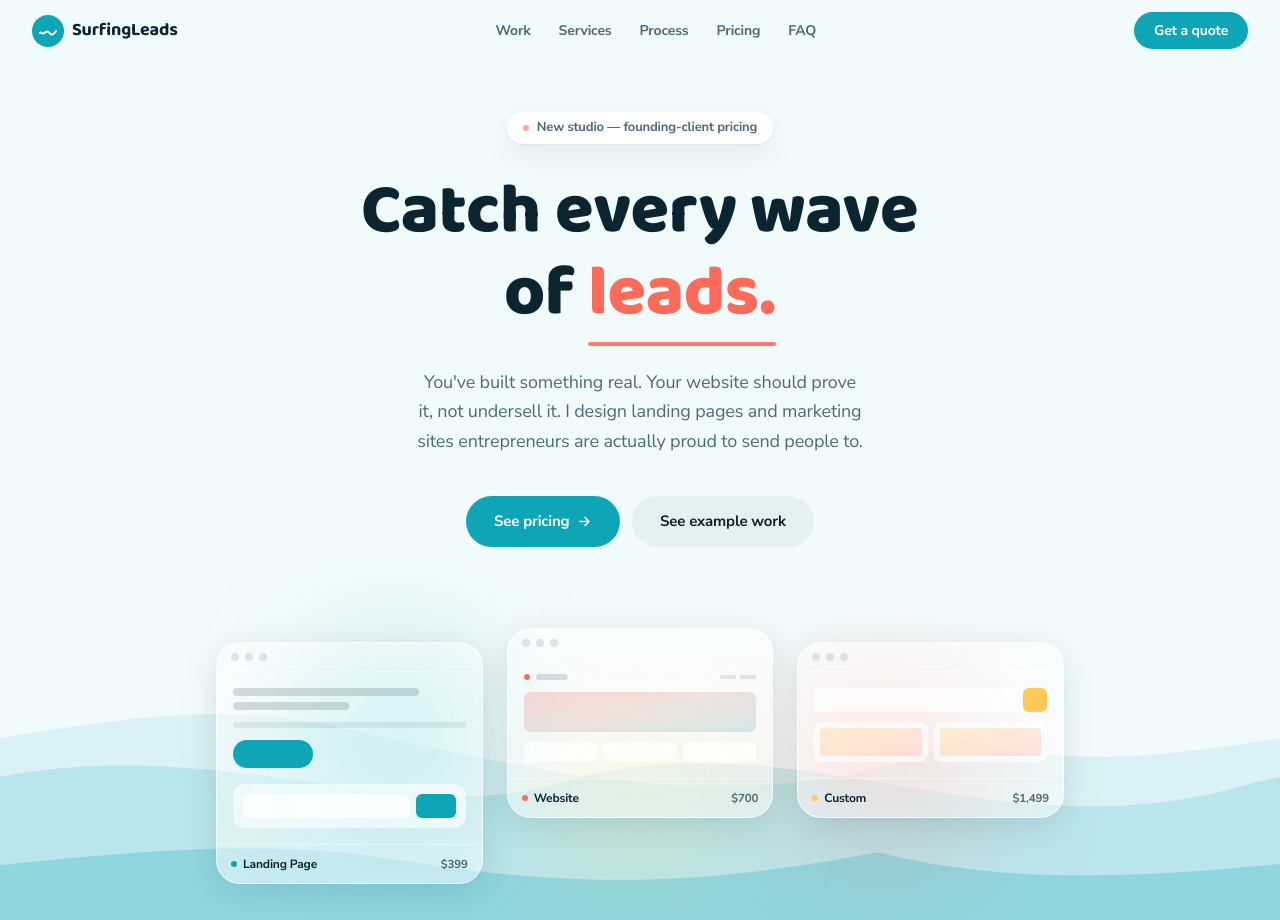
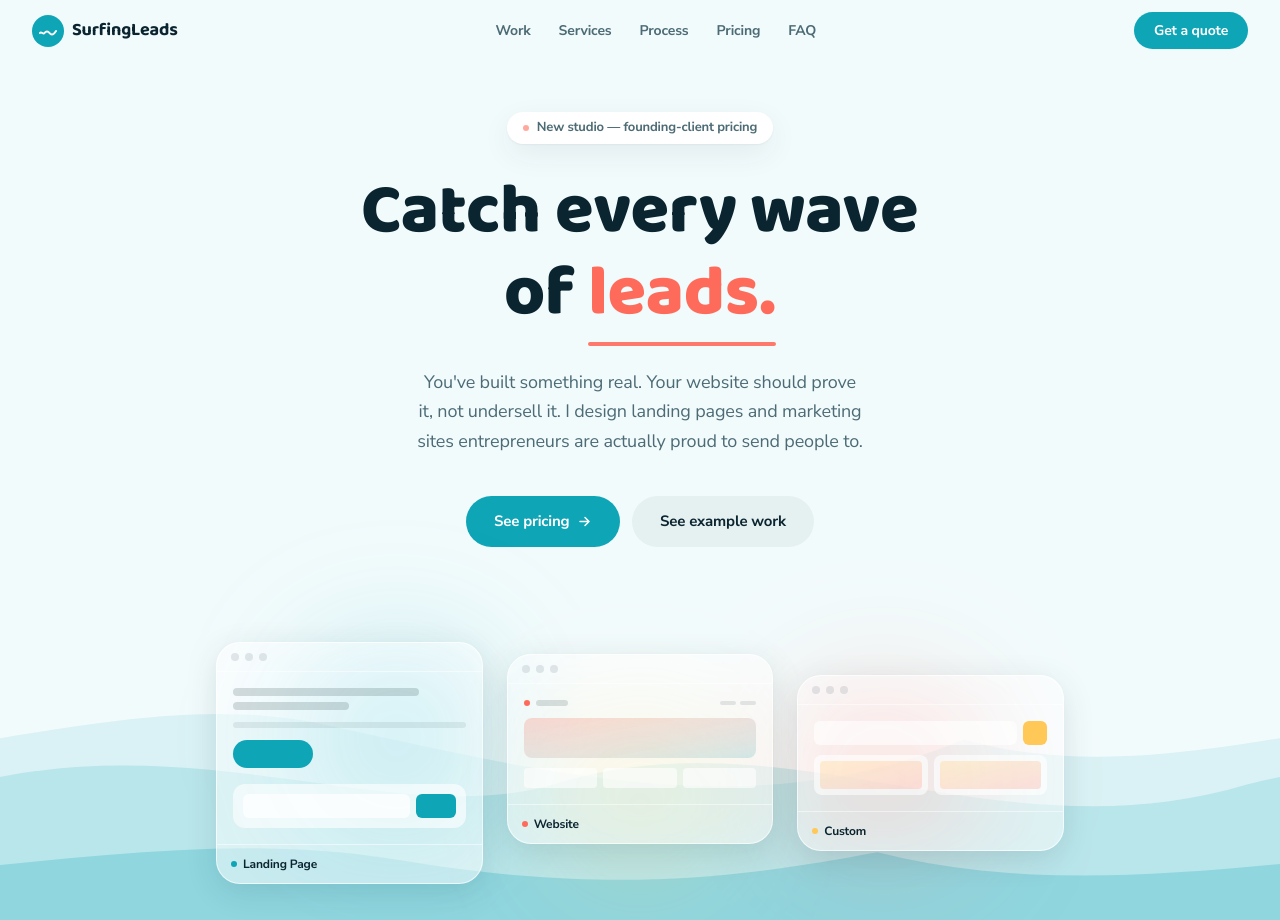
Before and after one commit to Umarzakwan7070/TESTING-, a Next.js app: page / in a window 1280 px wide. Shown: the top 920 px of the page. Built offline with nearby package versions, Linux system fonts and the light colour scheme.

Commit message:
Hero cards: drop price, click to emerge
Removes the price badge from each hero mockup card and makes them
clickable — the selected card scales up and rises to the front while
the others recede and dim slightly.

```diff
--- a/src/components/HeroShowcase.tsx
+++ b/src/components/HeroShowcase.tsx
@@ -1,5 +1,6 @@
 "use client";
 
+import { useState } from "react";
 import { motion } from "framer-motion";
 
 const EASE: [number, number, number, number] = [0.16, 1, 0.3, 1];
@@ -62,29 +63,48 @@ function CustomMock() {
 }
 
 const CARDS = [
-  { key: "landing", label: "Landing Page", price: "$399", mock: LandingPageMock, dot: "bg-ocean", float: 0, delay: 1.1 },
-  { key: "website", label: "Website", price: "$700", mock: WebsiteMock, dot: "bg-coral", float: -14, delay: 1.25 },
-  { key: "custom", label: "Custom", price: "$1,499", mock: CustomMock, dot: "bg-sun", float: 0, delay: 1.4 },
+  { key: "landing", label: "Landing Page", mock: LandingPageMock, dot: "bg-ocean", float: 0, tilt: -8, delay: 1.1 },
+  { key: "website", label: "Website", mock: WebsiteMock, dot: "bg-coral", float: -14, tilt: 0, delay: 1.25 },
+  { key: "custom", label: "Custom", mock: CustomMock, dot: "bg-sun", float: 0, tilt: 8, delay: 1.4 },
 ];
 
 export default function HeroShowcase() {
+  const [active, setActive] = useState<string | null>(null);
+
   return (
-    <div className="relative mx-auto mt-16 w-full max-w-4xl lg:mt-24">
+    <div className="relative mx-auto mt-16 w-full max-w-4xl lg:mt-24" style={{ perspective: 1400 }}>
       <div className="pointer-events-none absolute inset-0 -z-10">
         <div className="absolute left-[10%] top-0 h-48 w-48 rounded-full bg-ocean/20 blur-3xl" />
         <div className="absolute right-[10%] top-10 h-48 w-48 rounded-full bg-coral/20 blur-3xl" />
         <div className="absolute bottom-0 left-1/2 h-40 w-40 -translate-x-1/2 rounded-full bg-sun/20 blur-3xl" />
       </div>
 
-      <div className="grid grid-cols-1 gap-6 sm:grid-cols-3 sm:items-start">
-        {CARDS.map((c) => (
-          <motion.div
+      <div className="grid grid-cols-1 gap-6 sm:grid-cols-3 sm:items-center">
+        {CARDS.map((c) => {
+          const isActive = active === c.key;
+          const dimmed = active !== null && !isActive;
+
+          return (
+            <motion.button
               key={c.key}
-            initial={{ opacity: 0, y: 50, scale: 0.92 }}
-            animate={{ opacity: 1, y: c.float, scale: 1 }}
-            whileHover={{ y: c.float - 8, scale: 1.03 }}
-            transition={{ duration: 0.8, delay: c.delay, ease: EASE }}
-            className="glass w-full overflow-hidden"
+              type="button"
+              onClick={() => setActive(isActive ? null : c.key)}
+              initial={{ opacity: 0, y: 50, scale: 0.92, rotateY: 0 }}
+              animate={
+                isActive
+                  ? { opacity: 1, y: c.float - 22, scale: 1.1, rotateY: 0, filter: "brightness(1)" }
+                  : {
+                      opacity: 1,
+                      y: dimmed ? c.float + 8 : c.float,
+                      scale: dimmed ? 0.9 : 1,
+                      rotateY: dimmed ? c.tilt : 0,
+                      filter: dimmed ? "brightness(0.85)" : "brightness(1)",
+                    }
+              }
+              whileHover={!isActive ? { y: c.float - 8, scale: 1.03 } : undefined}
+              transition={{ duration: 0.7, delay: active === null ? c.delay : 0, ease: EASE }}
+              style={{ zIndex: isActive ? 30 : 10, transformStyle: "preserve-3d" }}
+              className="glass w-full cursor-pointer overflow-hidden text-left"
             >
               <div className="flex items-center gap-1.5 border-b border-white/50 px-3.5 py-2.5">
                 <span className="h-2 w-2 rounded-full bg-ink/10" />
@@ -92,15 +112,13 @@ export default function HeroShowcase() {
                 <span className="h-2 w-2 rounded-full bg-ink/10" />
               </div>
               <c.mock />
-            <div className="flex items-center justify-between border-t border-white/50 px-3.5 py-2.5">
-              <span className="flex items-center gap-1.5 text-[12px] font-bold text-ink">
+              <div className="flex items-center gap-1.5 border-t border-white/50 px-3.5 py-2.5">
                 <span className={`h-1.5 w-1.5 rounded-full ${c.dot}`} />
-                {c.label}
-              </span>
-              <span className="text-[11.5px] font-bold text-ink-dim">{c.price}</span>
+                <span className="text-[12px] font-bold text-ink">{c.label}</span>
               </div>
-          </motion.div>
-        ))}
+            </motion.button>
+          );
+        })}
       </div>
     </div>
   );
```
Lines whose indentation alone changed are shown as unchanged.
